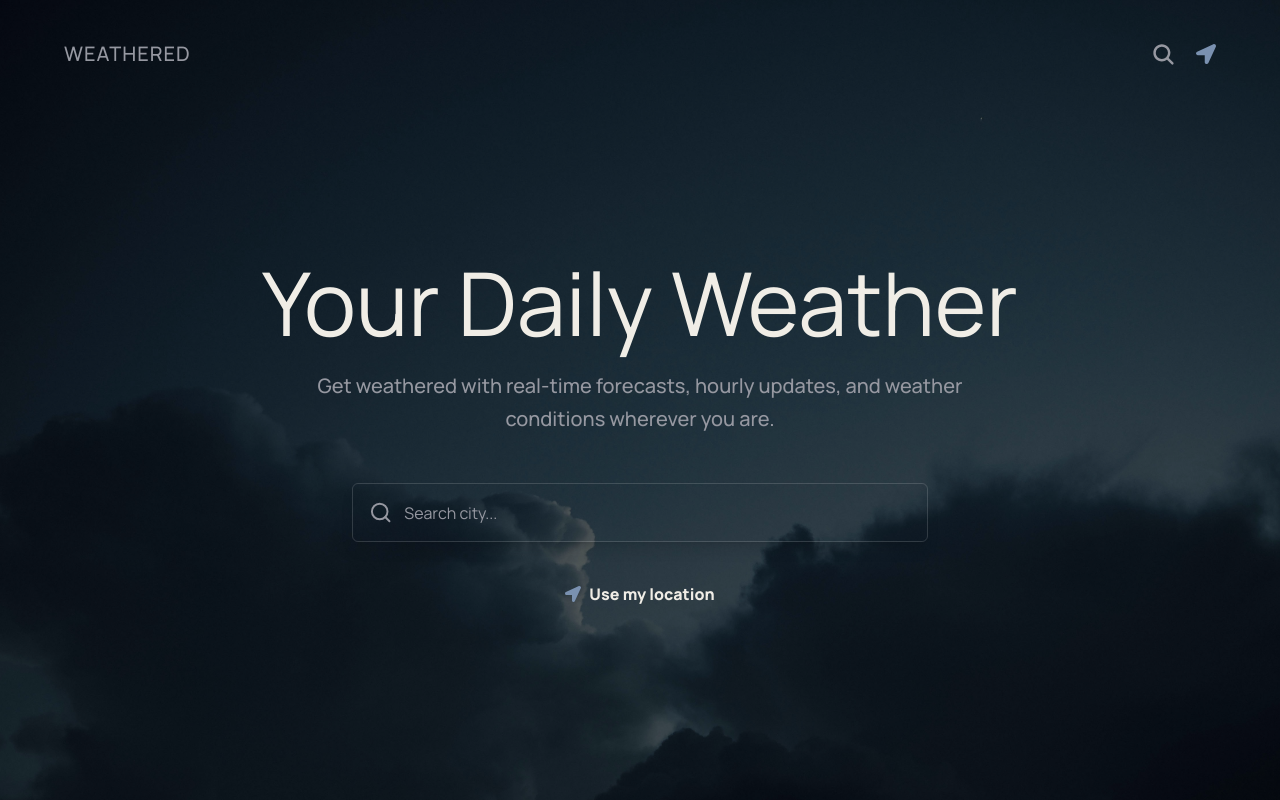
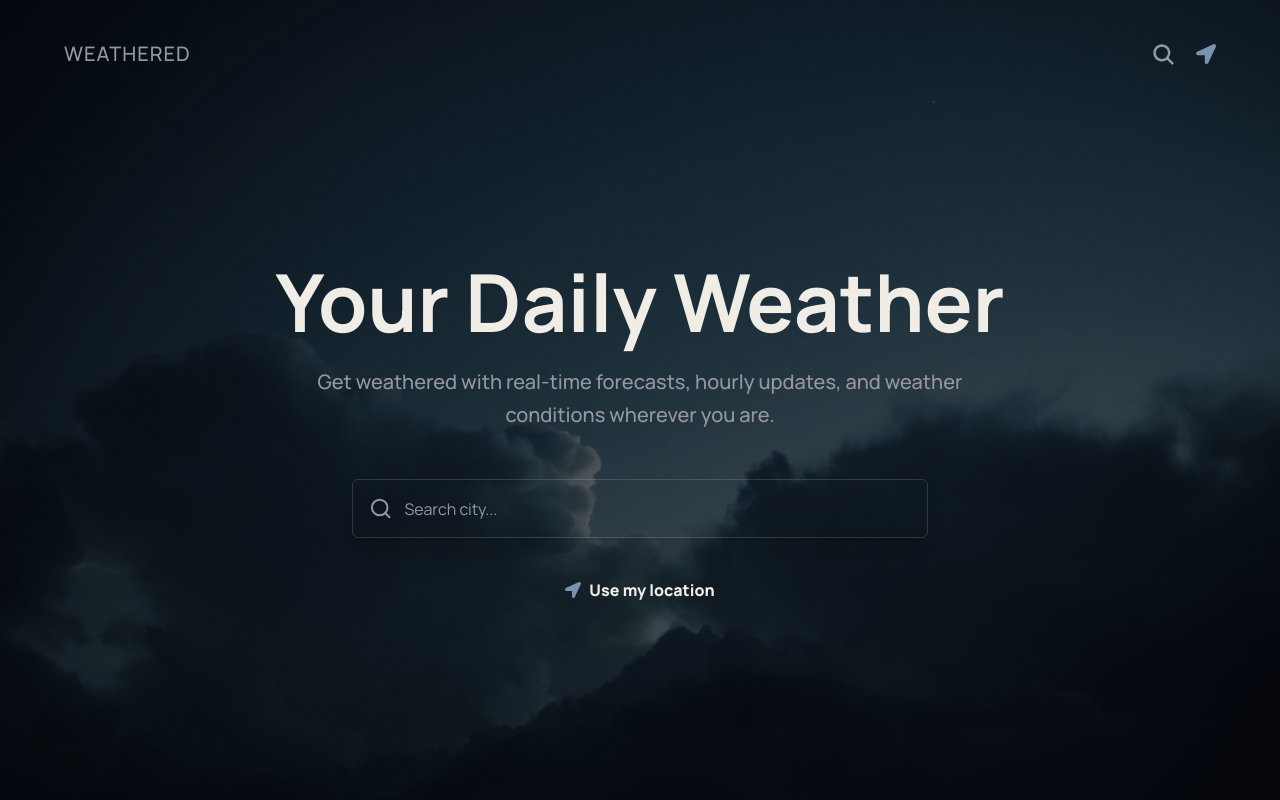
Before and after one commit to Ramirozzz/weathered, a React (Vite) app: page / in a window 1280 px wide. Shown: the top 800 px of the page. Built offline with nearby package versions, Linux system fonts and the light colour scheme; no server answers.

Commit message:
update styles in base.css for improved readability and styling

```diff
--- a/src/styles/base.css
+++ b/src/styles/base.css
@@ -6,23 +6,23 @@
   body {
     background-image: url(../assets/backgrounds/bg.jpg);
     min-height: 100vh;
-
     background-size: cover;
     background-position: center;
     background-repeat: no-repeat;
+    background-attachment: fixed;
     color: var(--color-text);
     font-family: var(--font-primary);
   }
 
-  h1,
+  /* h1,
   h3,
   h4 {
     font-family: var(--font-primary);
-  }
+  } */
 
   h1 {
-    font-size: clamp(3rem, 8vw, 5.5rem);
-    font-weight: normal;
+    font-size: clamp(3rem, 7vw, 5rem);
+    font-weight: bold;
     line-height: 1;
   }
 
@@ -33,10 +33,9 @@
   }
 
   p {
-    font-size: clamp(1rem, 0.7rem + 0.4vw, 1.1rem);
+    font-size: clamp(1.1rem, 0.7rem + 0.4vw, 1.1rem);
     color: var(--color-muted);
     font-weight: 500;
-    line-height: 1.8;
   }
 
   a {
```
